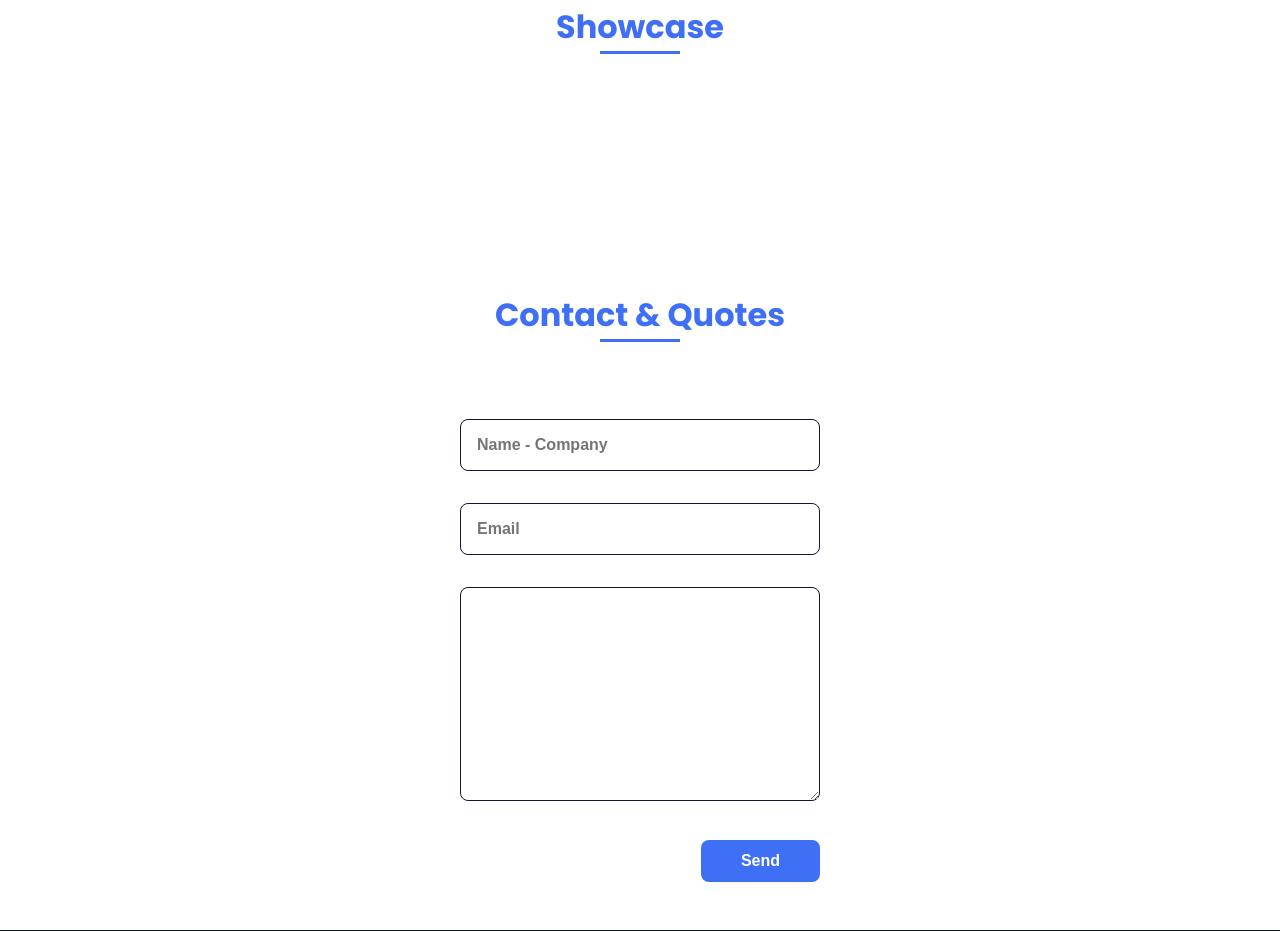
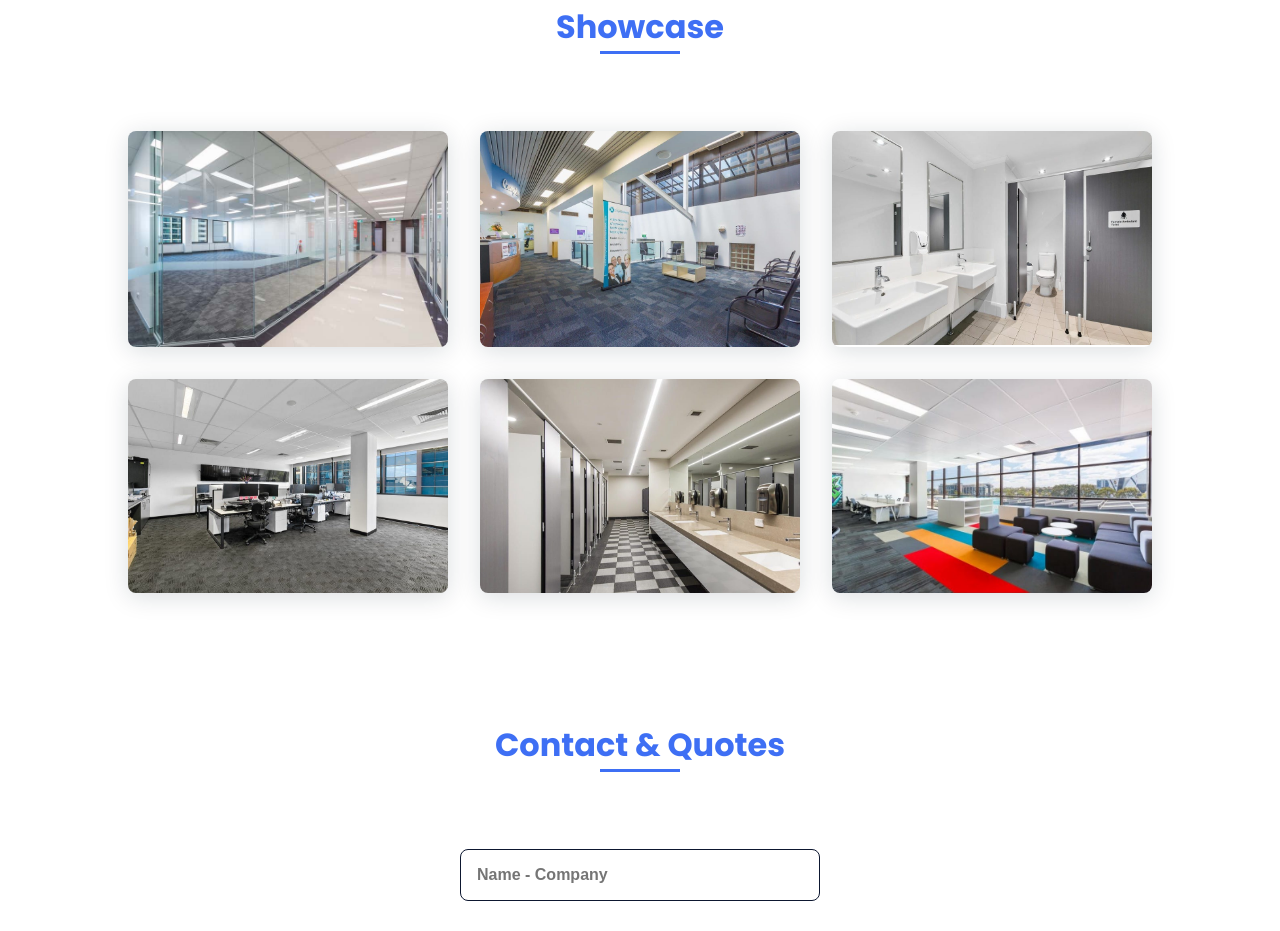
Before and after one commit to 2comfy/2comfy.github.io, a plain HTML site: page index.html in a window 1280 px wide. Shown: the part 2095-3026 px from the top of the page. Drawn offline with nearby package versions, Linux system fonts and the light colour scheme; files whose address does not match are found by name.

Commit message:
Update index.html

```diff
--- a/index.html
+++ b/index.html
@@ -156,22 +156,22 @@
 
                 <div class="work__container bd-grid">
                     <a href="" class="work__img">
-                        <img src="2comfy/2comfy.github.io/assets/img/work1.jpg" alt="">
+                        <img src="2comfy.github.io/assets/img/work1.jpg" alt="">
                     </a>
                     <a href="" class="work__img">
-                        <img src="2comfy/2comfy.github.io/assets/img/work2.jpg" alt="">
+                        <img src="2comfy.github.io/assets/img/work2.jpg" alt="">
                     </a>
                     <a href="" class="work__img">
-                        <img src="2comfy/2comfy.github.io/assets/img/work7.jpg" alt="">
+                        <img src="2comfy.github.io/assets/img/work7.jpg" alt="">
                     </a>
                     <a href="" class="work__img">
-                        <img src="2comfy/2comfy.github.io/assets/img/work4.jpg" alt="">
+                        <img src="2comfy.github.io/assets/img/work4.jpg" alt="">
                     </a>
                     <a href="" class="work__img">
-                        <img src="2comfy/2comfy.github.io/assets/img/work5.jpg" alt="">
+                        <img src="2comfy.github.io/assets/img/work5.jpg" alt="">
                     </a>
                     <a href="" class="work__img">
-                        <img src="2comfy/2comfy.github.io/assets/img/work6.jpg" alt="">
+                        <img src="2comfy.github.io/assets/img/work6.jpg" alt="">
                     </a>
                 </div>
             </section>
```
